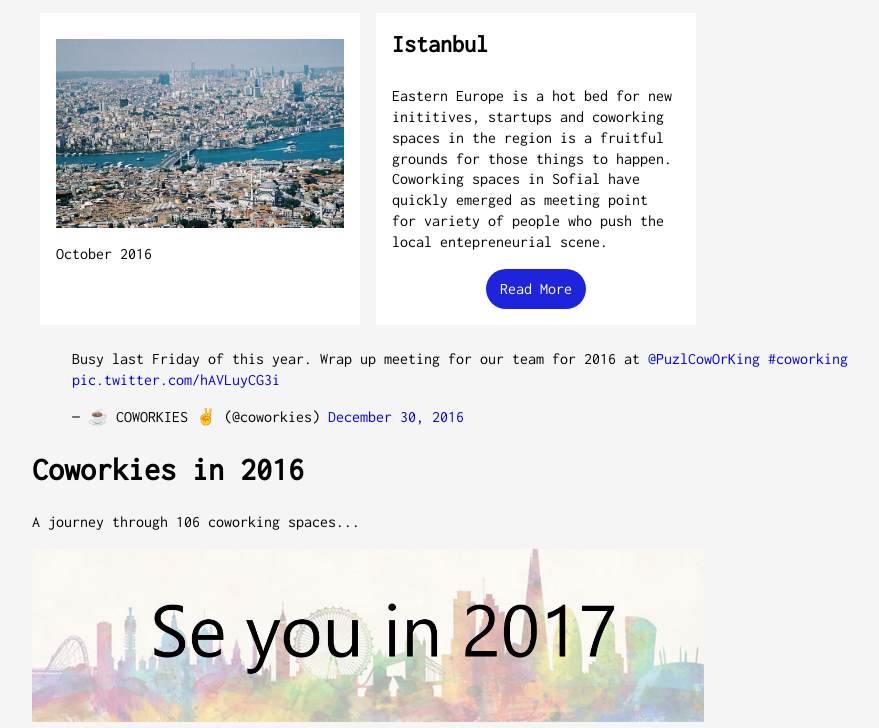
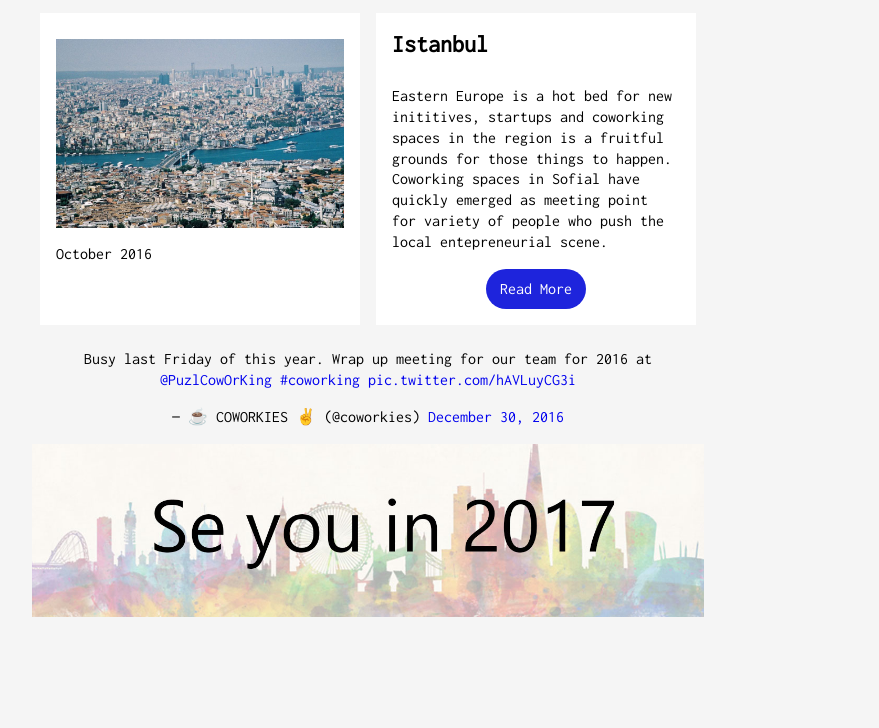
Before and after one commit to idmtr/cw2016, a website: page index.html in a window 1280 px wide. Shown: the part 5583-6311 px from the top of the page, without its empty margins (128-1007 px from the left). After the commit the page ends 6206 px from the top, so only its background shows below. Drawn offline with Linux system fonts and the light colour scheme.

```diff
--- a/index.html
+++ b/index.html
@@ -272,12 +272,13 @@
   </li>
 </ul>
 
+<div class="topone">
+<center>
 <blockquote class="twitter-tweet" data-lang="en"><p lang="en" dir="ltr">Busy last Friday of this year. Wrap up meeting for our team for 2016 at <a href="https://twitter.com/PuzlCowOrKing">@PuzlCowOrKing</a> <a href="https://twitter.com/hashtag/coworking?src=hash">#coworking</a> <a href="https://t.co/hAVLuyCG3i">pic.twitter.com/hAVLuyCG3i</a></p>&mdash; ☕ COWORKIES ✌ (@coworkies) <a href="https://twitter.com/coworkies/status/814834493404094465">December 30, 2016</a></blockquote>
 <script async src="//platform.twitter.com/widgets.js" charset="utf-8"></script>
-
-<div class="topone">
-	<h1 class="title01"> Coworkies in 2016</h1>
-	<p class="title01"> A journey through 106 coworking spaces...</p>
+</center>
+	<!-- <h1 class="title01"> Coworkies in 2016</h1>
+	<p class="title01"> A journey through 106 coworking spaces...</p> -->
 	<img src="img/22.jpg">
 </div>
 
```
Also changed, not shown: package.json (added, +30 -0 lines).
